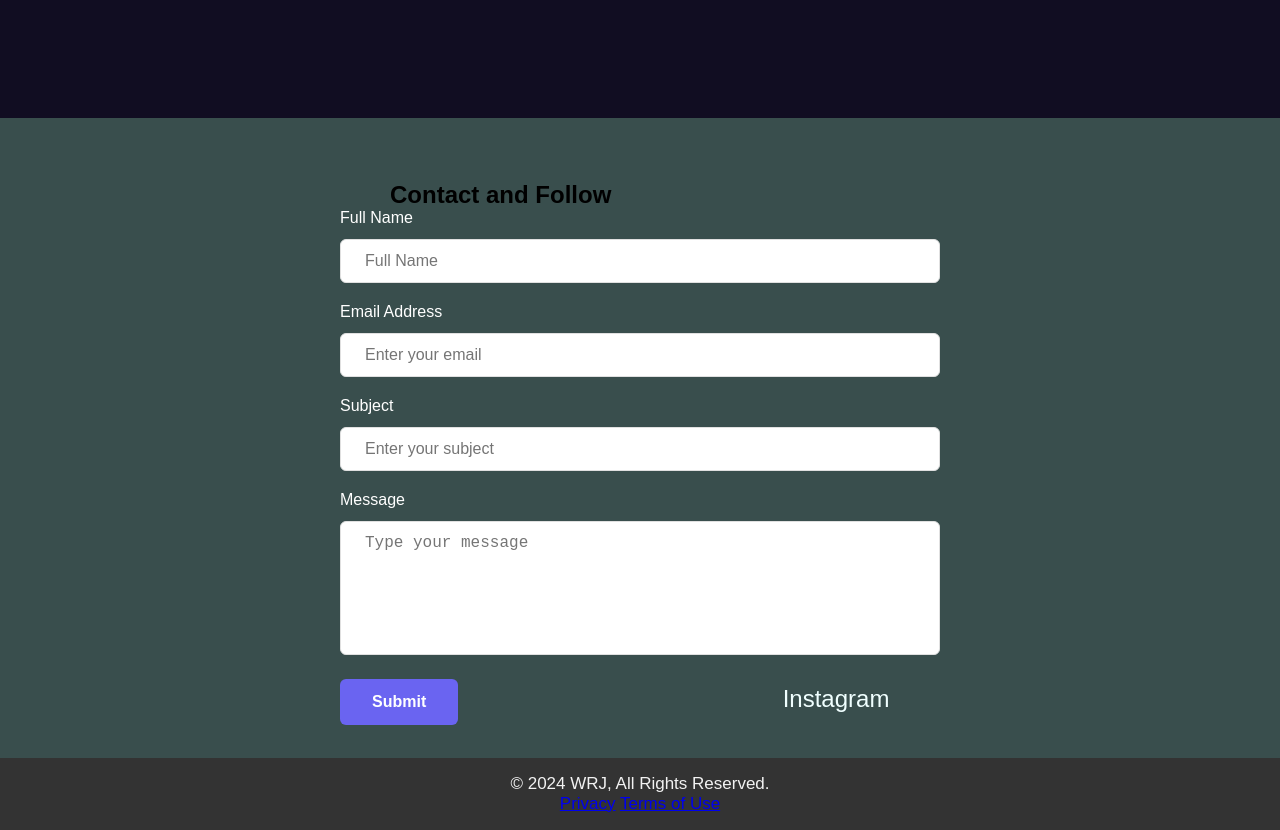
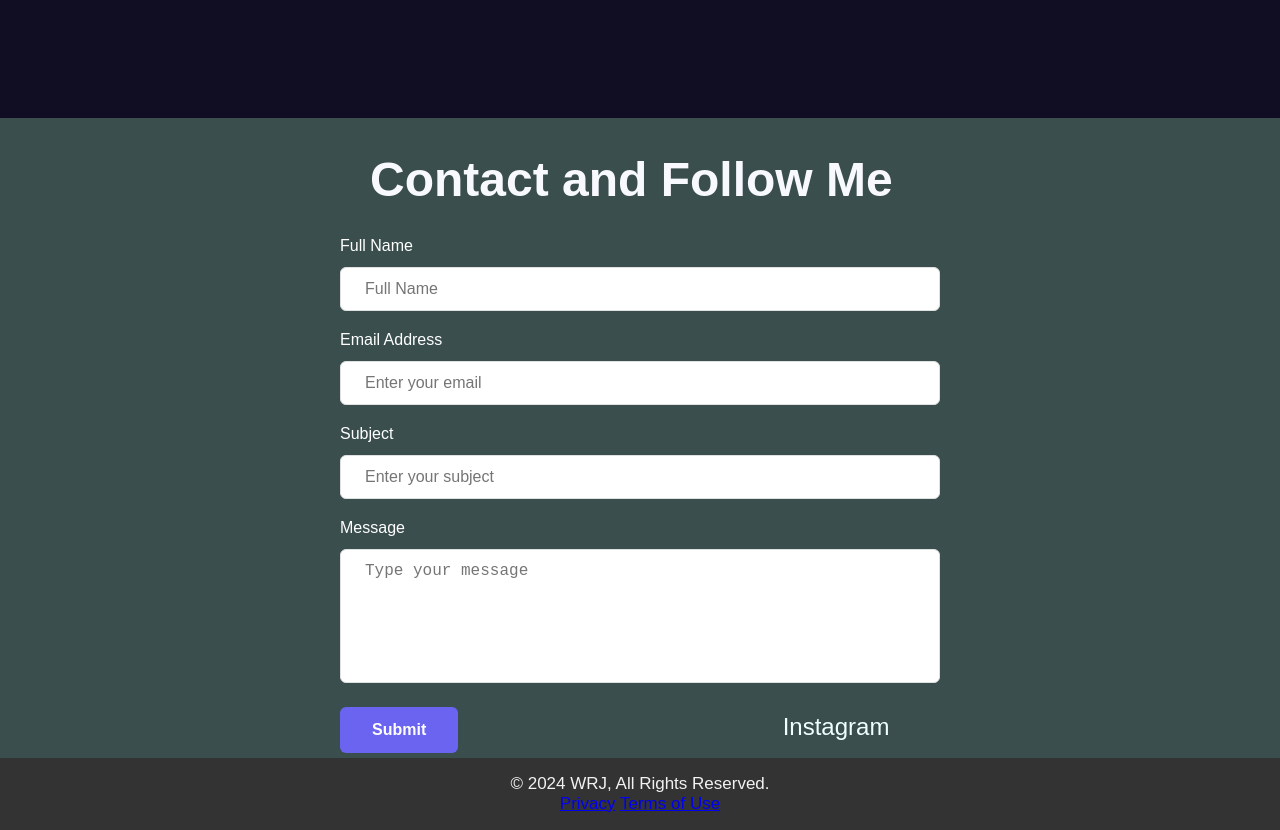
Before and after one commit to warrenjacob42/Assignmentt-3R, a plain HTML site: page final/index.html in a window 1280 px wide. Shown: the part 2080-2910 px from the top of the page. Drawn offline with Linux system fonts and the light colour scheme.

Commit message:
added text on (70); added padding and margin(277)

```diff
--- a/final/index.html
+++ b/final/index.html
@@ -67,7 +67,7 @@
             <div class="formbold-form-wrapper">
               <form action="#" method="POST">
                 <div class="formbold-mb-5">
-                  <h2>Contact and Follow</h2>
+                  <h2>Contact and Follow Me</h2>
                   <label for="name" class="formbold-form-label"> Full Name </label>
                   <input
                     type="text"
--- a/final/styles.css
+++ b/final/styles.css
@@ -274,6 +274,13 @@ h1{
   color:cornsilk;
 }
 
+.formbold-mb-5 h2{
+  font-size: 3rem;
+  color: ghostwhite;
+  padding: 30px;
+  margin: 0;
+  align-content: center;
+}
 
 .btn{
     display: flex;
```
